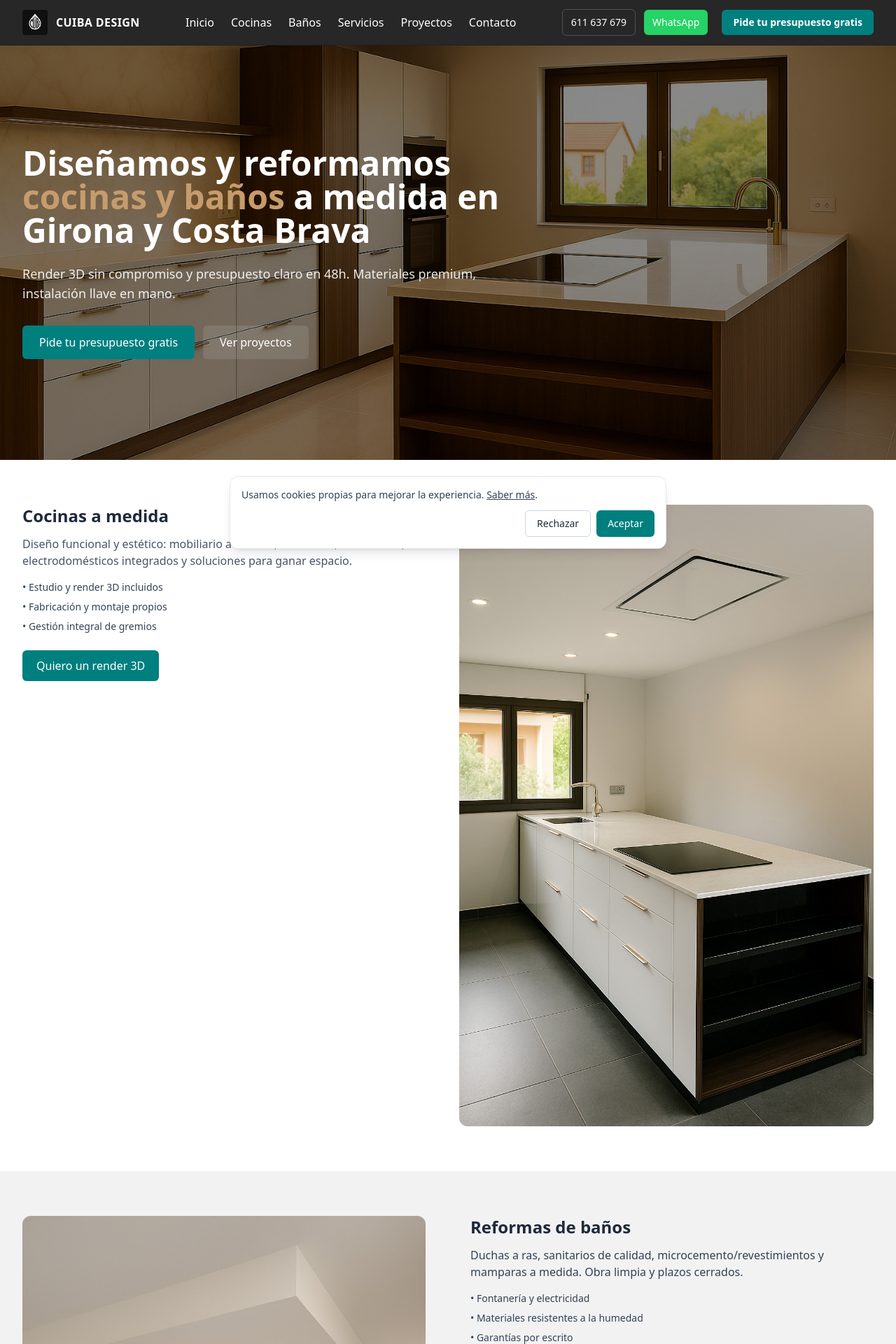
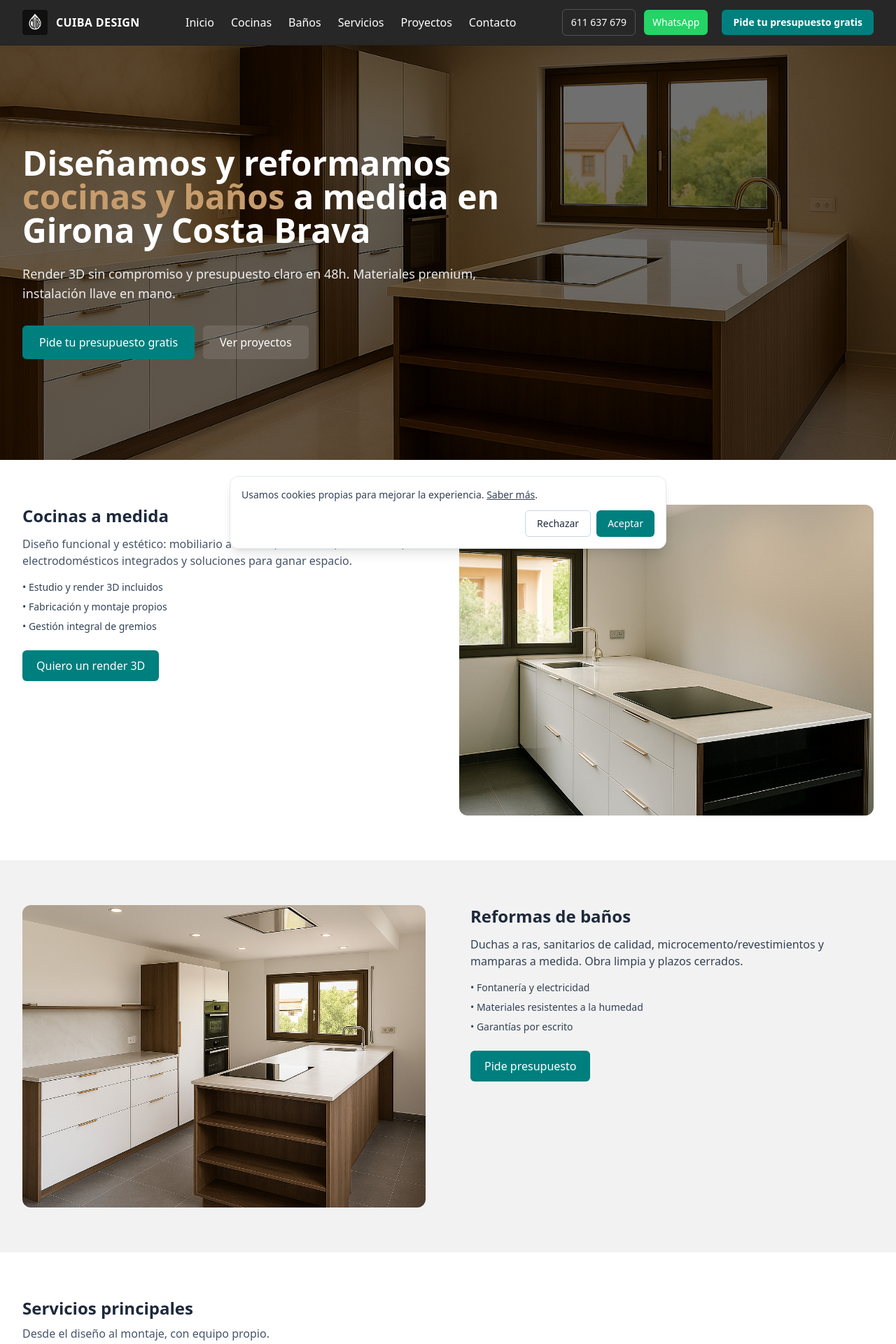
Before and after one commit to Nickgullit5/CUIBA-DESIGN, a Next.js app in the folder cuibamain/: page / in a window 1280 px wide. Shown: the top 1920 px of the page at 70% size. Built offline with nearby package versions, Linux system fonts and the light colour scheme.

Commit message:
Update page.tsx

```diff
--- a/cuibamain/app/page.tsx
+++ b/cuibamain/app/page.tsx
@@ -1,14 +1,26 @@
 'use client';
+
 import { useState } from 'react';
+import Image from 'next/image';
 
 export default function Page() {
   return (
     <main id="inicio">
-      {/* HERO */}
+      {/* HERO con next/image */}
       <section className="relative isolate overflow-hidden">
-        <div className="absolute inset-0 -z-10 bg-[url('/images/hero-cocina-01.jpg')] bg-cover bg-center" />
-        <div className="absolute inset-0 -z-10 bg-black/45" />
-        <div className="mx-auto max-w-7xl px-4 sm:px-6 lg:px-8 py-24 lg:py-36 text-white">
+        <div className="absolute inset-0 -z-10">
+          <Image
+            src="/images/hero-cocina-01.jpg"
+            alt="Cocina con isla en madera y encimera clara — Girona"
+            fill
+            priority
+            sizes="100vw"
+            className="object-cover"
+          />
+          <div className="absolute inset-0 bg-black/55" />
+        </div>
+
+        <div className="relative z-10 mx-auto max-w-7xl px-4 sm:px-6 lg:px-8 py-24 lg:py-36 text-white">
           <h1 className="max-w-3xl text-4xl font-semibold sm:text-5xl">
             Diseñamos y reformamos <span className="text-wood-light">cocinas y baños</span> a medida en Girona y Costa Brava
           </h1>
@@ -44,7 +56,18 @@ export default function Page() {
                 Quiero un render 3D
               </a>
             </div>
-            <img src="/images/galeria-01.jpg" className="rounded-xl w-full object-cover" alt="Cocina isla madera — Girona" />
+
+            <div className="relative rounded-xl w-full overflow-hidden">
+              <div className="relative aspect-[4/3]">
+                <Image
+                  src="/images/galeria-01.jpg"
+                  alt="Cocina con isla en madera — Girona"
+                  fill
+                  sizes="(min-width:1024px) 50vw, 100vw"
+                  className="object-cover"
+                />
+              </div>
+            </div>
           </div>
         </div>
       </section>
@@ -53,7 +76,18 @@ export default function Page() {
       <section id="banos" className="bg-fog py-16">
         <div className="mx-auto max-w-7xl px-4 sm:px-6 lg:px-8">
           <div className="grid gap-8 lg:grid-cols-2 lg:gap-16">
-            <img src="/images/galeria-02.jpg" className="rounded-xl w-full object-cover" alt="Baño moderno — Girona" />
+            <div className="relative rounded-xl w-full overflow-hidden">
+              <div className="relative aspect-[4/3]">
+                <Image
+                  src="/images/galeria-02.jpg"
+                  alt="Baño moderno con encimera clara — Girona"
+                  fill
+                  sizes="(min-width:1024px) 50vw, 100vw"
+                  className="object-cover"
+                />
+              </div>
+            </div>
+
             <div>
               <h2 className="text-2xl font-semibold">Reformas de baños</h2>
               <p className="mt-3 text-slate-700">
@@ -157,14 +191,22 @@ export default function Page() {
 
       {/* CTA FINAL */}
       <section id="cta" className="relative overflow-hidden bg-gradient-to-br from-sea to-coal py-16 text-white">
-        <div className="absolute inset-0 mix-blend-overlay" style={{ backgroundImage: 'radial-gradient(circle at 20% 20%, rgba(255,255,255,.1), transparent 40%), radial-gradient(circle at 80% 0%, rgba(255,255,255,.1), transparent 40%)' }} />
+        <div
+          className="absolute inset-0 mix-blend-overlay"
+          style={{ backgroundImage: 'radial-gradient(circle at 20% 20%, rgba(255,255,255,.1), transparent 40%), radial-gradient(circle at 80% 0%, rgba(255,255,255,.1), transparent 40%)' }}
+        />
         <div className="relative mx-auto max-w-7xl px-4 sm:px-6 lg:px-8">
           <div className="grid items-center gap-10 lg:grid-cols-2">
             <div>
               <h2 className="text-3xl font-semibold">Recibe tu presupuesto + render sin compromiso en 48h</h2>
               <p className="mt-3 text-white/90">Déjanos tus datos y te contactamos hoy mismo.</p>
               <div className="mt-6">
-                <a href="https://wa.me/34611637679?text=Hola%20CUIBA%2C%20quiero%20un%20presupuesto%20y%20render%203D" target="_blank" rel="noopener" className="inline-flex items-center gap-2 rounded-md bg-white px-5 py-3 font-medium text-sea hover:opacity-90">
+                <a
+                  href="https://wa.me/34611637679?text=Hola%20CUIBA%2C%20quiero%20un%20presupuesto%20y%20render%203D"
+                  target="_blank"
+                  rel="noopener"
+                  className="inline-flex items-center gap-2 rounded-md bg-white px-5 py-3 font-medium text-sea hover:opacity-90"
+                >
                   WhatsApp directo
                 </a>
               </div>
@@ -177,6 +219,9 @@ export default function Page() {
   );
 }
 
+/* =======================
+   GALERÍA con next/image
+   ======================= */
 function Gallery() {
   const items = [
     ['/images/galeria-01.jpg', 'Cocina moderna 10 m² – Girona'],
@@ -186,7 +231,9 @@ function Gallery() {
     ['/images/galeria-06.jpg', 'Encimera piedra natural — Lloret'],
     ['/images/galeria-07.jpg', 'Montaje en curso — Girona'],
   ] as const;
+
   const [full, setFull] = useState<string | null>(null);
+
   return (
     <section id="galeria" className="bg-fog py-16">
       <div className="mx-auto max-w-7xl px-4 sm:px-6 lg:px-8">
@@ -197,37 +244,69 @@ function Gallery() {
           </div>
           <a href="#" className="text-sea hover:underline">Ver portfolio completo</a>
         </div>
+
         <div className="mt-8 grid gap-4 sm:grid-cols-2 lg:grid-cols-3">
           {items.map(([src, label]) => (
-            <button key={src} onClick={() => setFull(src)} className="group relative overflow-hidden rounded-xl bg-white">
-              <img className="aspect-[4/3] w-full object-cover" src={src} alt={label} />
+            <button
+              key={src}
+              onClick={() => setFull(src)}
+              className="group relative overflow-hidden rounded-xl bg-white text-left"
+              aria-label={`Abrir imagen: ${label}`}
+            >
+              <div className="relative aspect-[4/3] w-full">
+                <Image
+                  src={src}
+                  alt={label}
+                  fill
+                  sizes="(min-width:1024px) 33vw, (min-width:640px) 50vw, 100vw"
+                  className="object-cover"
+                />
+              </div>
               <div className="absolute inset-x-0 bottom-0 bg-coal/60 p-3 text-sm text-white">{label}</div>
             </button>
           ))}
         </div>
       </div>
+
+      {/* Lightbox */}
       {full && (
-        <div className="fixed inset-0 z-50 grid place-items-center bg-black/60 p-4" onClick={() => setFull(null)} role="dialog" aria-modal="true">
-          <img src={full} alt="Imagen ampliada" className="max-h-[90vh] max-w-[90vw] object-contain rounded-xl" />
+        <div
+          className="fixed inset-0 z-50 grid place-items-center bg-black/60 p-4"
+          onClick={() => setFull(null)}
+          role="dialog"
+          aria-modal="true"
+        >
+          <div className="relative w-[90vw] h-[90vh] max-w-[1200px]">
+            <Image src={full} alt="Imagen ampliada" fill sizes="90vw" className="object-contain rounded-xl" />
+          </div>
         </div>
       )}
     </section>
   );
 }
 
+/* =======================
+   FORMULARIO (sin cambios)
+   ======================= */
 function LeadForm() {
   const [ok, setOk] = useState<boolean | null>(null);
   const [loading, setLoading] = useState(false);
+
   async function onSubmit(e: React.FormEvent<HTMLFormElement>) {
     e.preventDefault();
     setLoading(true);
     const form = e.currentTarget;
     const data = Object.fromEntries(new FormData(form).entries());
-    const res = await fetch('/api/lead', { method: 'POST', headers: { 'Content-Type': 'application/json' }, body: JSON.stringify(data) });
+    const res = await fetch('/api/lead', {
+      method: 'POST',
+      headers: { 'Content-Type': 'application/json' },
+      body: JSON.stringify(data),
+    });
     setOk(res.ok);
     setLoading(false);
     if (res.ok) form.reset();
   }
+
   return (
     <form onSubmit={onSubmit} className="rounded-2xl bg-white p-6 text-slate-800 shadow-xl">
       <div className="grid gap-4 sm:grid-cols-2">
@@ -241,7 +320,7 @@ function LeadForm() {
         </div>
         <div>
           <label className="block text-sm font-medium">Teléfono</label>
-          <input required name="telefono" className="mt-1 w-full rounded-md border border-slate-300 px-3 py-2" placeholder="611 637 679" />
+          <input required name="telefono" autoComplete="tel" className="mt-1 w-full rounded-md border border-slate-300 px-3 py-2" placeholder="611 637 679" />
         </div>
         <div className="sm:col-span-2">
           <label className="block text-sm font-medium">Localidad</label>
@@ -251,6 +330,9 @@ function LeadForm() {
           <label className="block text-sm font-medium">Mensaje</label>
           <textarea name="mensaje" rows={3} className="mt-1 w-full rounded-md border border-slate-300 px-3 py-2" placeholder="Cuéntanos tu reforma (m², estilo, plazo)" />
         </div>
+        {/* Honeypot anti-spam */}
+        <input type="text" name="website" className="hidden" tabIndex={-1} autoComplete="off" />
+
         <label className="sm:col-span-2 flex items-start gap-2 text-sm text-slate-600">
           <input type="checkbox" required className="mt-1" />
           Acepto la política de privacidad y el tratamiento de datos para responder a mi solicitud.
```
